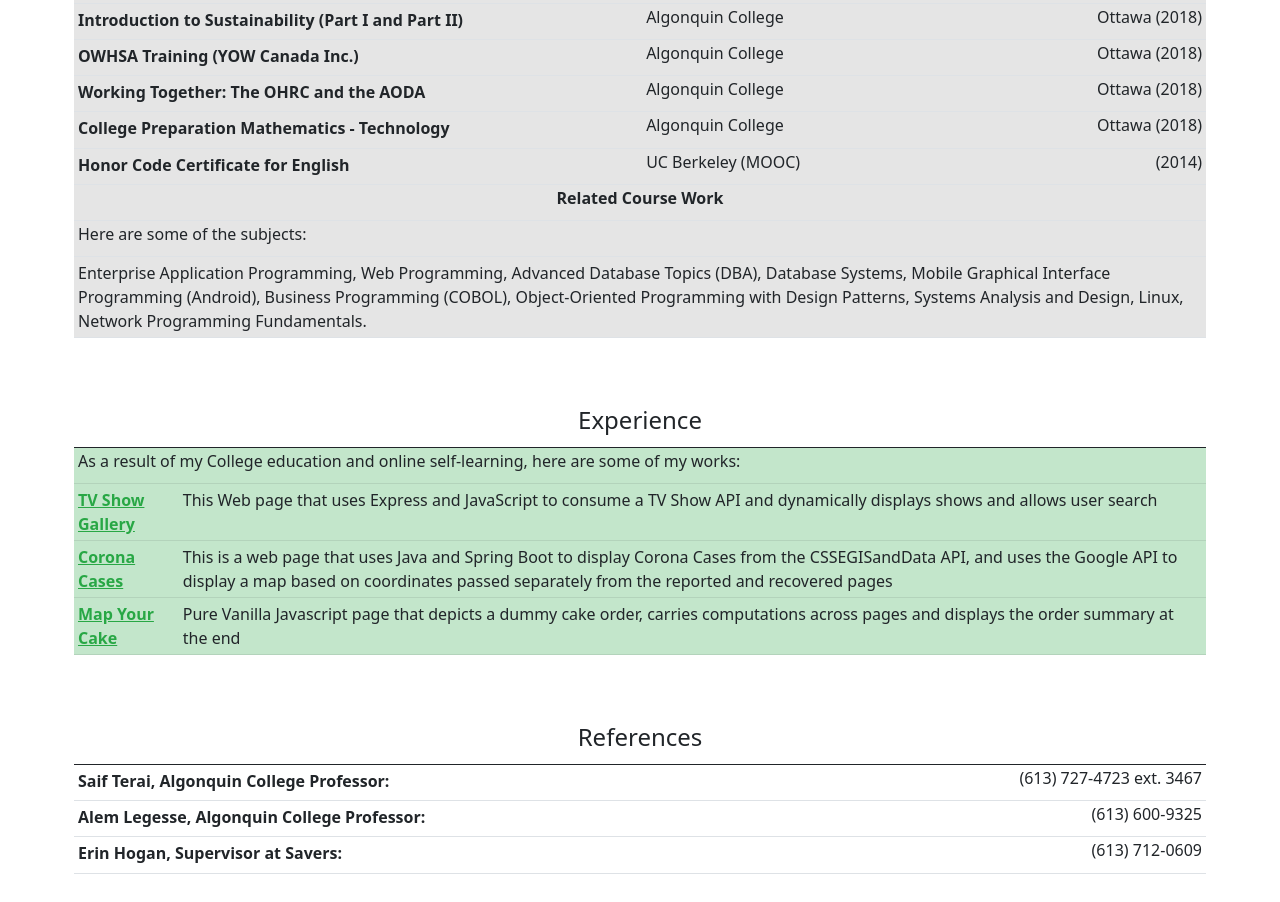
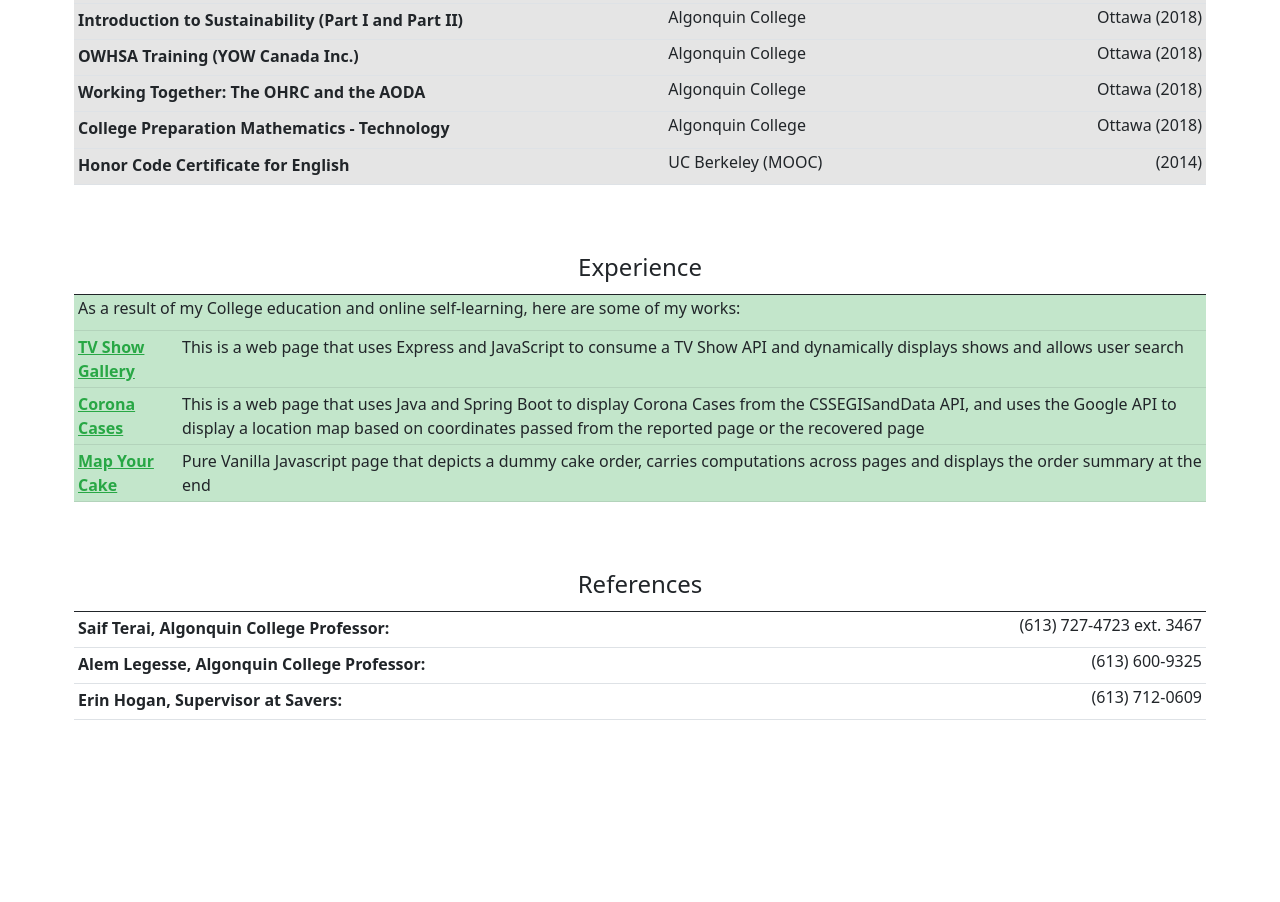
Before and after one commit to ntig0001/responsive_resume, a website: page dist/index.html in a window 1280 px wide. Shown: the part 1023-1925 px from the top of the page. After the commit the page ends 1807 px from the top, so only its background shows below. Drawn offline with nearby package versions, Linux system fonts and the light colour scheme.

Commit message:
made it dry

```diff
--- a/dist/index.html
+++ b/dist/index.html
@@ -150,15 +150,6 @@
               <th scope="row" class="text-left"><h6>UC Berkeley (MOOC)</h6></th>
               <th scope="row" class="text-right"><h6>(2014)</h6></th>
             </tr>
-
-            <tr><td colspan="4" class="text-center"><h6><strong>Related Course Work</strong></h6></td></tr>
-            <tr>
-              <th scope="row" colspan="4" class="text-left"><h6>Here are some of the subjects: </h6></th>
-            </tr>
-            <tr>
-              <td colspan="4" class="text-left">Enterprise Application Programming, Web Programming, Advanced Database Topics (DBA), Database Systems, Mobile Graphical Interface Programming (Android), Business Programming (COBOL), Object-Oriented Programming with Design Patterns, Systems Analysis and Design, Linux, Network Programming Fundamentals.</td>
-            </tr>
-
           </tbody>
         </table>
       </div>
@@ -174,12 +165,12 @@
             <tr>
               <th scope="row" class="text-left">
               <a href="https://show-web-app.herokuapp.com/" class="link-success">TV Show Gallery</a></th>
-              <td colspan="2" class="text-left">This Web page that uses Express and JavaScript to consume a TV Show API and dynamically displays shows and allows user search</td>
+              <td colspan="2" class="text-left">This is a web page that uses Express and JavaScript to consume a TV Show API and dynamically displays shows and allows user search</td>
             </tr>
             <tr>
               <th scope="row" class="text-left">
               <a href="https://coronarestapp.herokuapp.com" class="link-success">Corona Cases</a></th>
-              <td colspan="2" class="text-left">This is a web page that uses Java and Spring Boot to display Corona Cases from the CSSEGISandData API, and uses the Google API to display a map based on coordinates passed separately from the reported and recovered pages</td>
+              <td colspan="2" class="text-left">This is a web page that uses Java and Spring Boot to display Corona Cases from the CSSEGISandData API, and uses the Google API to display a location map based on coordinates passed from the reported page or the recovered page</td>
             </tr>
             <tr>
               <th scope="row" class="text-left">
```
